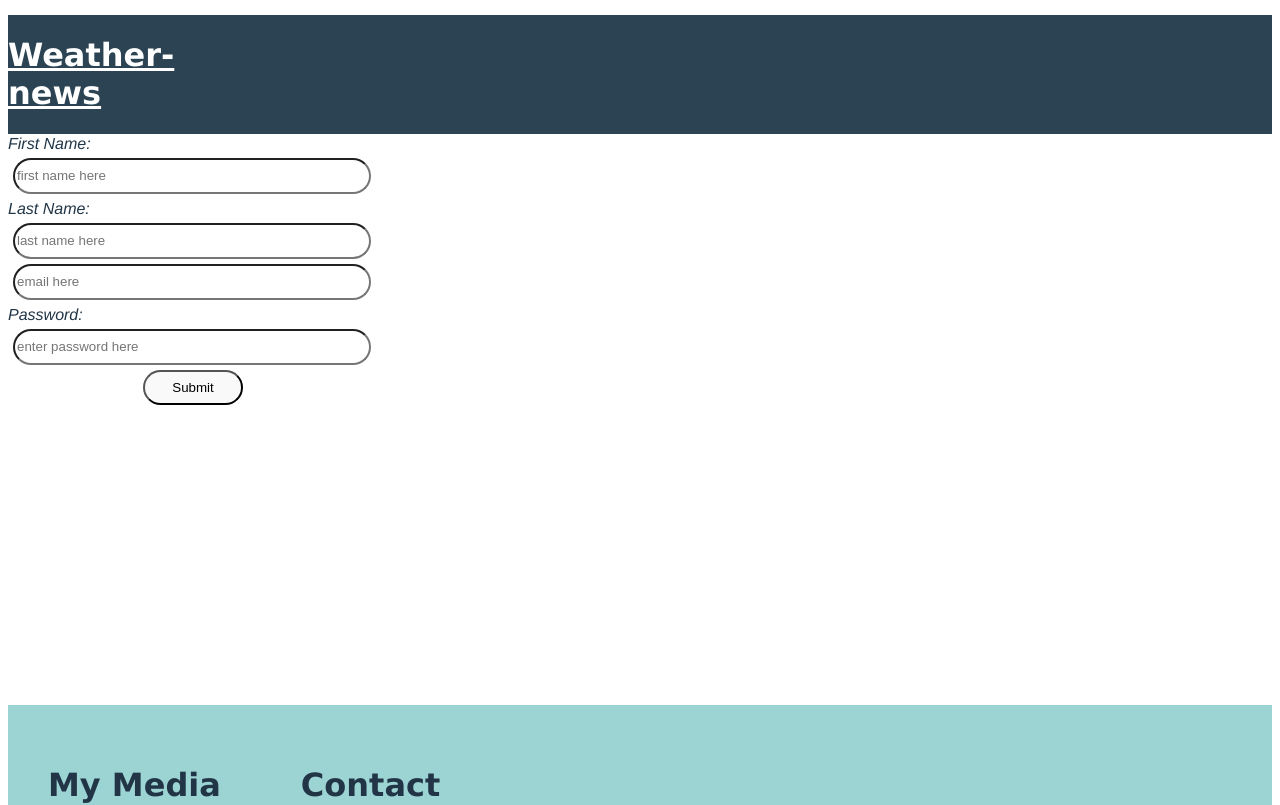
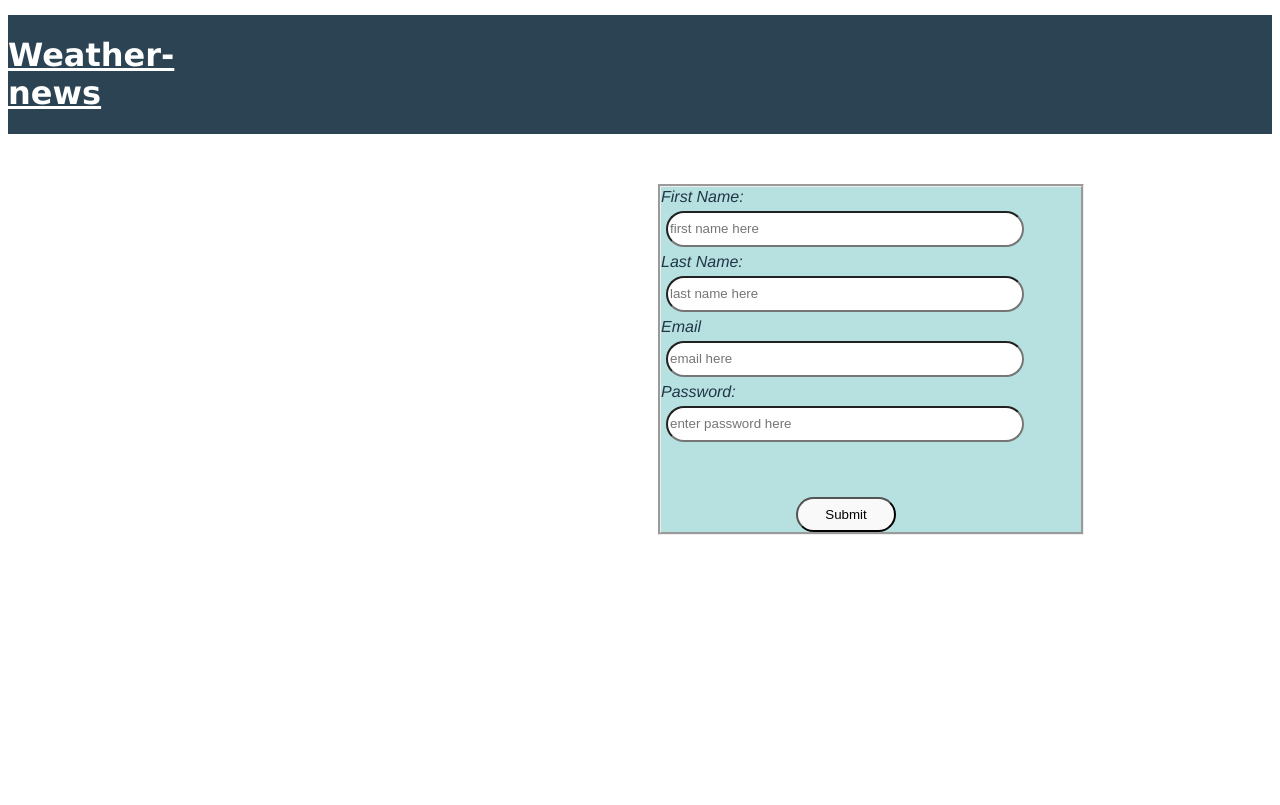
Before and after one commit to aestrella0140/REACT-Weather-Dashboard, a React (Vite) app in the folder client/: page /Signup in a window 1280 px wide. Shown: the top 805 px of the page. Built offline with nearby package versions, Linux system fonts and the light colour scheme.

Commit message:
bug fixes in signup page and css to signup page

```diff
--- a/client/src/index.css
+++ b/client/src/index.css
@@ -55,12 +55,14 @@ display: inline;
   justify-content: center;
   margin-top: 80px;
   margin-left: 500px;
-  width: 800px;
+  height: 300px;
+  width: 700px;
   border-style: groove;
   background-color: #b6e1e0;
 }
 
 button {
+  margin-top: 50px;
   margin-left: 135px;
   border-radius: 35px;
   height: 35px;
@@ -82,6 +84,15 @@ input {
   margin: 5px;
 }
 
+/*signup page*/
+.sign {
+  border-style: groove;
+  margin-top: 50px;
+  margin-left: 650px;
+  width: 420px;
+  background-color: #b6e1e0;
+}
+
 @media (prefers-color-scheme: light) {
   :root {
     color: #213547;
--- a/client/src/pages/Signup.jsx
+++ b/client/src/pages/Signup.jsx
@@ -37,7 +37,7 @@ const Signup = () => {
     };
 
     return (
-        <div>
+        <div className='sign'>
             <form onSubmit={handleFormSubmit}>
                 <label htmlFor="firstName">First Name:</label>
                 <input
@@ -50,12 +50,12 @@ const Signup = () => {
                  <label htmlFor="lastName">Last Name:</label>
                  <input
                  type="lastName"
-                 name='firstName'
-                 id='firstName'
+                 name='lastName'
+                 id='lastName'
                  placeholder='last name here'
                  onChange={handleChange}
                  />
-                 <label htmlFor="email"></label>
+                 <label htmlFor="email">Email</label>
                  <input
                   type="email"
                   name="email"
```
